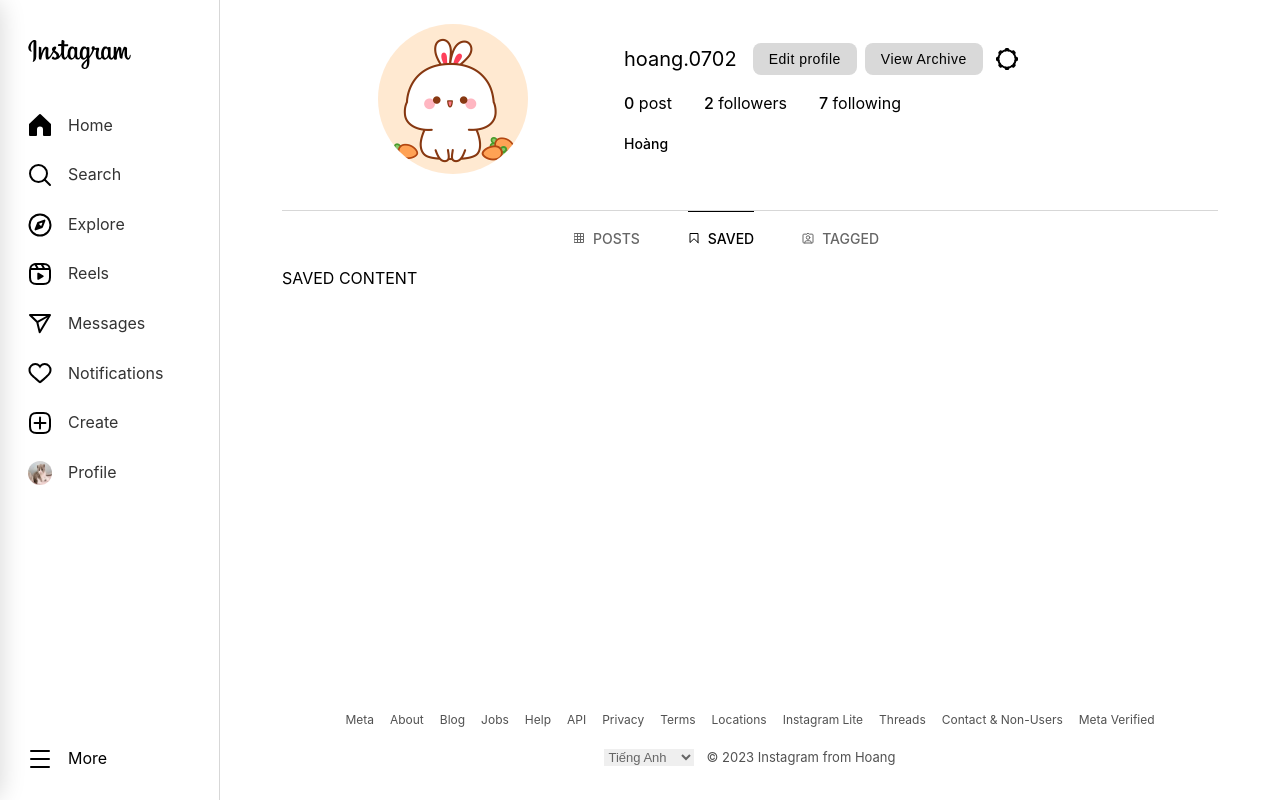
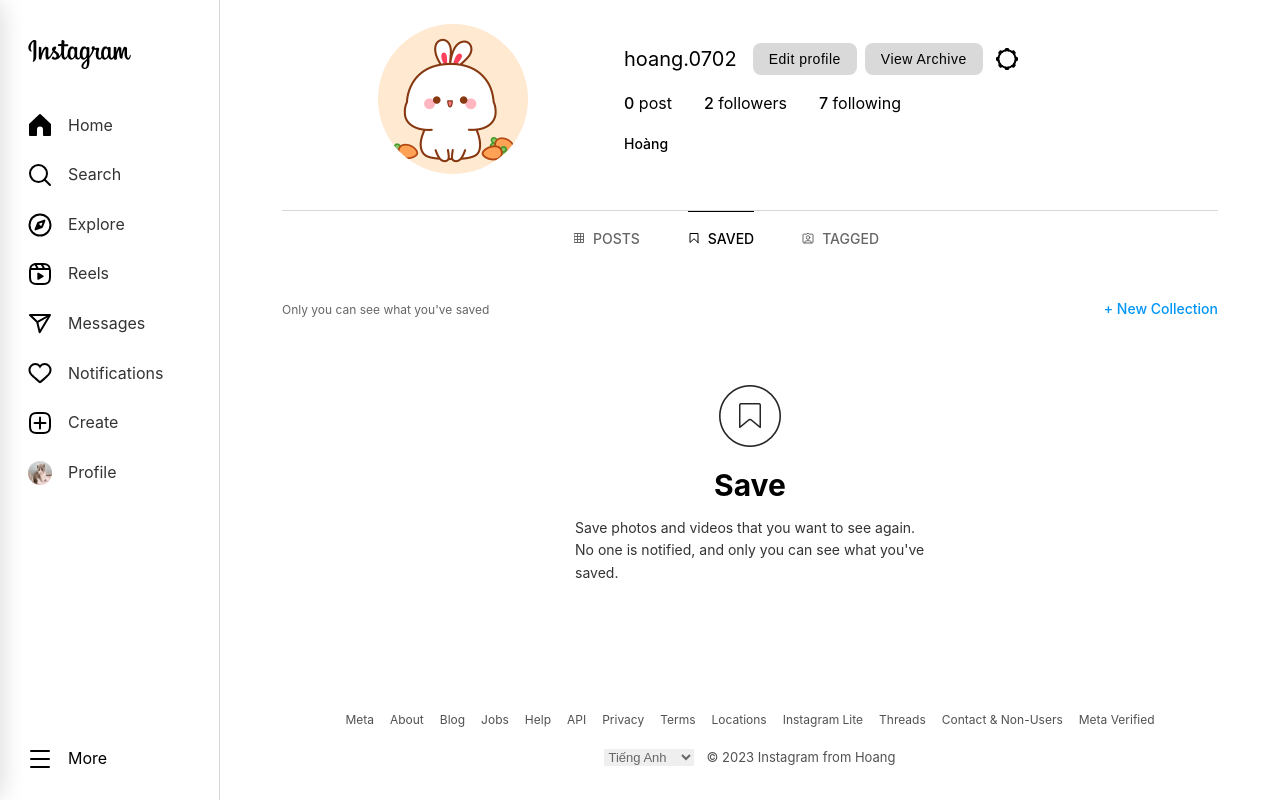
Before and after one commit to TrinhHoang07/vue-insta, a Vue app: page /profile/saved in a window 1280 px wide. Built offline with nearby package versions, Linux system fonts and the light colour scheme.

Commit message:
build UI Profile #2

```diff
--- /dev/null
+++ b/src/components/Common/EmptySavedProfile.vue
@@ -0,0 +1,80 @@
+<script setup lang="ts">
+
+</script>
+
+<template>
+    <div class="profile-empty">
+        <div class="collections">
+            <p class="warn">Only you can see what you've saved</p>
+            <p class="add-collection">
+                + New Collection
+            </p>
+        </div>
+        <div class="container">
+            <div class="image-camera"></div>
+            <h1>Save</h1>
+            <p class="message">Save photos and videos that you want to see again. No one is notified, and only you can see what you've saved.</p>
+        </div>
+    </div>
+</template>
+
+<style scoped lang="scss">
+    .profile-empty {
+        display: flex;
+        padding-top: 32px;
+        width: 100%;
+        flex-direction: column;
+
+        .collections {
+            display: flex;
+            justify-content: space-between;
+            align-items: center;
+            padding-bottom: 64px;
+
+            .warn {
+                font-size: 1.2rem;
+                color: #333;
+                opacity: 0.75;
+                font-weight: 400;
+            }
+
+            .add-collection {
+                font-size: 1.4rem;
+                color: #0095F6;
+                font-weight: 500;
+                user-select: none;
+                cursor: pointer;
+            }
+        }
+
+        .container {
+            margin: auto;
+            display: flex;
+            flex-direction: column;
+            align-items: center;
+
+            .image-camera {
+                background-image: url('../../assets/images/common.png');
+                width: 62px;
+                height: 62px;
+                background-repeat: no-repeat;
+                background-position: -192px -269px;
+            }
+
+            h1 {
+                font-size: 3rem;
+                margin-top: 14px;
+                font-weight: bold;
+                color: #000;
+            }
+
+            .message {
+                margin: 8px 0;
+                font-size: 1.4rem;
+                color: #333;
+                max-width: 350px;
+            }
+        }
+    }
+
+</style>
--- /dev/null
+++ b/src/components/Common/EmptyTaggedProfile.vue
@@ -0,0 +1,50 @@
+<script setup lang="ts">
+
+</script>
+
+<template>
+    <div class="profile-empty">
+        <div class="container">
+            <div class="image-camera"></div>
+            <h1>Photos of you</h1>
+            <p class="message">When people tag you in photos, they'll appear here.</p>
+        </div>
+    </div>
+</template>
+
+<style scoped lang="scss">
+    .profile-empty {
+        display: flex;
+        padding-top: 86px;
+        width: 100%;
+
+        .container {
+            margin: auto;
+            display: flex;
+            flex-direction: column;
+            align-items: center;
+
+            .image-camera {
+                background-image: url('../../assets/images/common.png');
+                width: 62px;
+                height: 62px;
+                background-repeat: no-repeat;
+                background-position: -256px -269px;
+            }
+
+            h1 {
+                font-size: 3rem;
+                margin-top: 14px;
+                font-weight: bold;
+                color: #000;
+            }
+
+            .message {
+                margin: 8px 0;
+                font-size: 1.4rem;
+                color: #333;
+            }
+        }
+    }
+
+</style>
--- a/src/views/ProfileViewSaved.vue
+++ b/src/views/ProfileViewSaved.vue
@@ -1,10 +1,12 @@
 <script setup lang="ts">
+import EmptySavedProfileVue from '@/components/Common/EmptySavedProfile.vue';
+
 
 </script>
 
 <template>
     <div class="profile-saved">
-        SAVED CONTENT
+        <EmptySavedProfileVue />
     </div>
 </template>
 
--- a/src/views/ProfileViewTagged.vue
+++ b/src/views/ProfileViewTagged.vue
@@ -1,10 +1,12 @@
 <script setup lang="ts">
+import EmptyTaggedProfileVue from '@/components/Common/EmptyTaggedProfile.vue';
+
 
 </script>
 
 <template>
     <div class="profile-tagged">
-        TAGGED CONTENT
+        <EmptyTaggedProfileVue />
     </div>
 </template>
 
```
